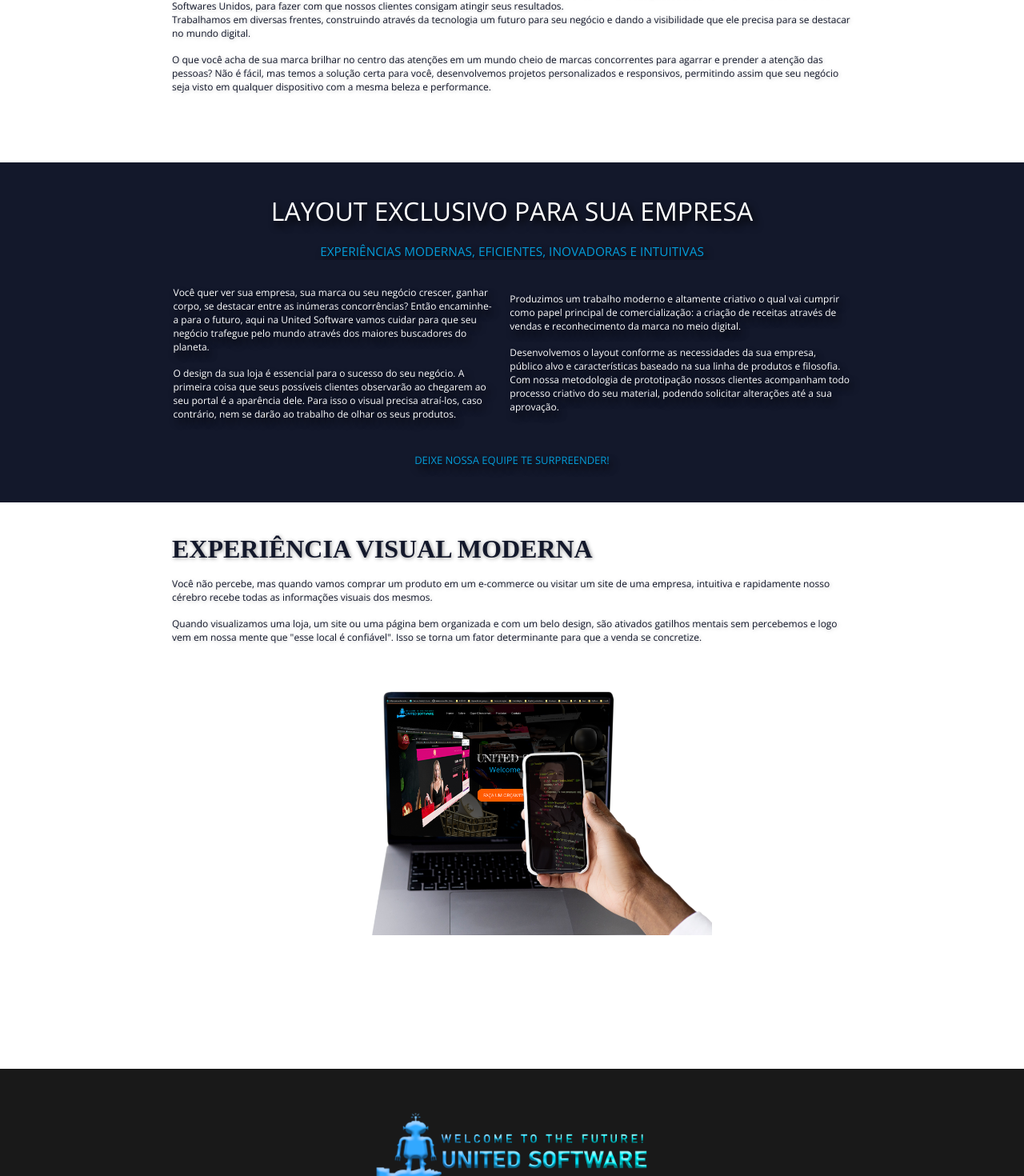
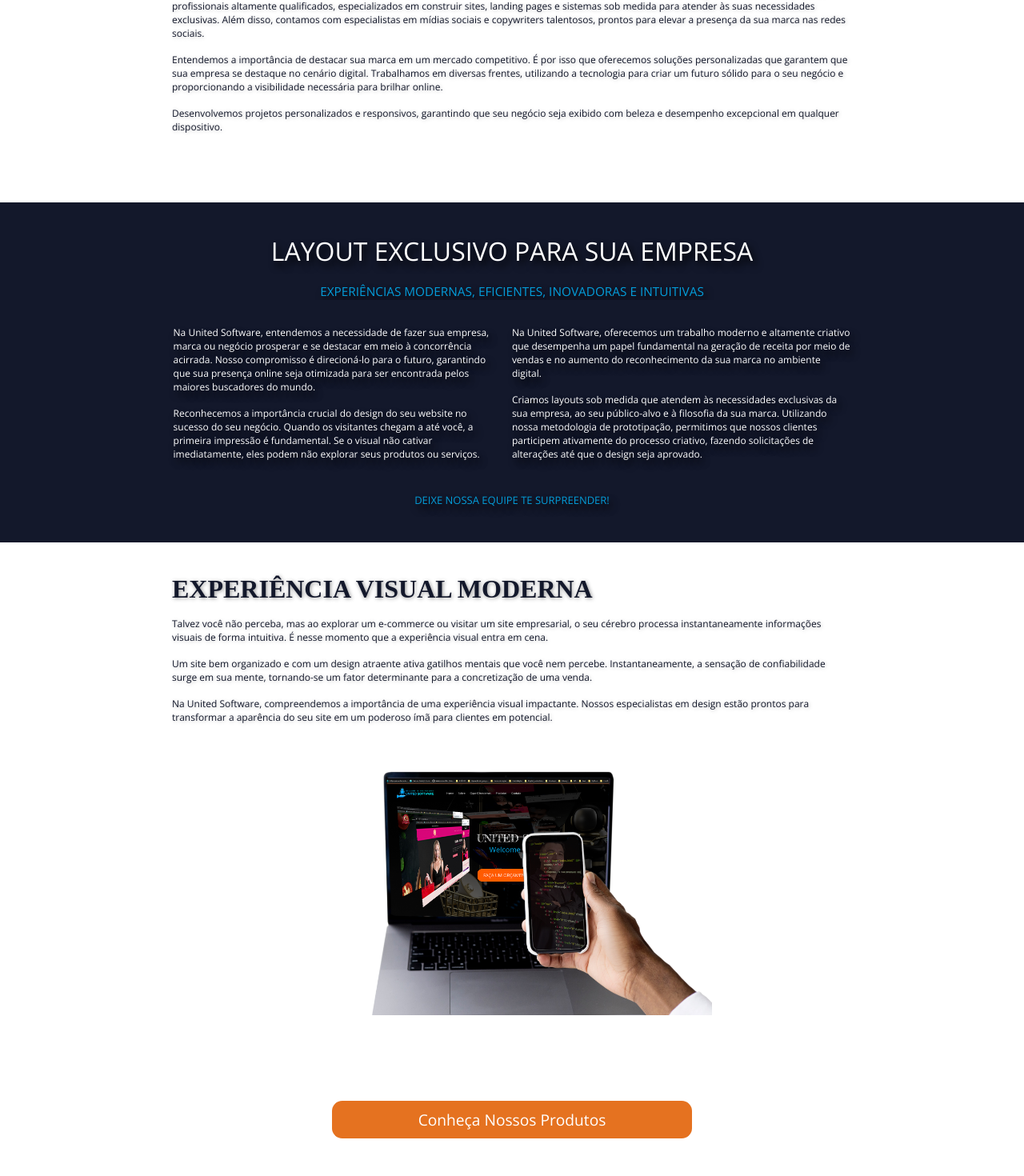
Before and after one commit to zezerinomattos/unitedsoftware, a React (Create React App) app: page / in a window 1280 px wide. Shown: the part 1352-2822 px from the top of the page at 80% size. Built offline with nearby package versions, Linux system fonts and the light colour scheme; a web font is replaced by a local one.

Commit message:
Ajuste nas copy da pagina de home.

```diff
--- a/src/views/Home/index.js
+++ b/src/views/Home/index.js
@@ -40,14 +40,15 @@ export default function Home(){
                 </div>
                 <div className='sobre-textos'>
                     <h2>SOBRE</h2>
-                    <span>Desenvolvimento de software sob medida para o seu negócio.</span>
+                    <span>United Software: Transformando Ideias em Realidade Digital.</span>
                     <p>
-                        A United Software surge com uma ideia de linkar sua loja, negócio e marca com o futuro, encaminhar seus passos a outro nível. United Software ou Softwares Unidos, para fazer com que nossos clientes consigam atingir seus resultados. <br/>
-
-                        Trabalhamos em diversas frentes, construindo através da tecnologia um futuro para seu negócio e dando a visibilidade que ele precisa para se destacar no mundo digital.
+                        Na United Software, estamos comprometidos em impulsionar o sucesso do seu negócio, conectando-o com o futuro digital. Somos uma equipe de profissionais altamente qualificados, especializados em construir sites, landing pages e sistemas sob medida para atender às suas necessidades exclusivas. Além disso, contamos com especialistas em mídias sociais e copywriters talentosos, prontos para elevar a presença da sua marca nas redes sociais.
                     </p>
                     <p>
-                        O que você acha de sua marca brilhar no centro das atenções em um mundo cheio de marcas concorrentes para agarrar e prender a atenção das pessoas? Não é fácil, mas temos a solução certa para você, desenvolvemos projetos personalizados e responsivos, permitindo assim que seu negócio seja visto em qualquer dispositivo com a mesma beleza e performance.
+                        Entendemos a importância de destacar sua marca em um mercado competitivo. É por isso que oferecemos soluções personalizadas que garantem que sua empresa se destaque no cenário digital. Trabalhamos em diversas frentes, utilizando a tecnologia para criar um futuro sólido para o seu negócio e proporcionando a visibilidade necessária para brilhar online.
+                    </p>
+                    <p>
+                        Desenvolvemos projetos personalizados e responsivos, garantindo que seu negócio seja exibido com beleza e desempenho excepcional em qualquer dispositivo.
                     </p>
                 </div>
             </section>
@@ -59,18 +60,18 @@ export default function Home(){
                     <div className='paginas-superior-texto'>
                         <div className='paginas-superior-texto-esq'>
                             <p>
-                                Você quer ver sua empresa, sua marca ou seu negócio crescer, ganhar corpo, se destacar entre as inúmeras concorrências? Então encaminhe-a para o futuro, aqui na United Software vamos cuidar para que seu negócio trafegue pelo mundo através dos maiores buscadores do planeta.
+                                Na United Software, entendemos a necessidade de fazer sua empresa, marca ou negócio prosperar e se destacar em meio à concorrência acirrada. Nosso compromisso é direcioná-lo para o futuro, garantindo que sua presença online seja otimizada para ser encontrada pelos maiores buscadores do mundo.
                             </p>
                             <p>
-                                O design da sua loja é essencial para o sucesso do seu negócio. A primeira coisa que seus possíveis clientes observarão ao chegarem ao seu portal é a aparência dele. Para isso o visual precisa atraí-los, caso contrário, nem se darão ao trabalho de olhar os seus produtos.
+                                Reconhecemos a importância crucial do design do seu website no sucesso do seu negócio. Quando os visitantes chegam a até você, a primeira impressão é fundamental. Se o visual não cativar imediatamente, eles podem não explorar seus produtos ou serviços.
                             </p>
                         </div>
                         <div className='paginas-superior-texto-dir'>
                             <p>
-                                Produzimos um trabalho moderno e altamente criativo o qual vai cumprir como papel principal de comercialização: a criação de receitas através de vendas e reconhecimento da marca no meio digital.
+                                Na United Software, oferecemos um trabalho moderno e altamente criativo que desempenha um papel fundamental na geração de receita por meio de vendas e no aumento do reconhecimento da sua marca no ambiente digital.
                             </p>
                             <p>
-                                Desenvolvemos o layout conforme as necessidades da sua empresa, público alvo e características baseado na sua linha de produtos e filosofia. Com nossa metodologia de prototipação nossos clientes acompanham todo processo criativo do seu material, podendo solicitar alterações até a sua aprovação.
+                                Criamos layouts sob medida que atendem às necessidades exclusivas da sua empresa, ao seu público-alvo e à filosofia da sua marca. Utilizando nossa metodologia de prototipação, permitimos que nossos clientes participem ativamente do processo criativo, fazendo solicitações de alterações até que o design seja aprovado.
                             </p>
                         </div>
                     </div>
@@ -80,16 +81,21 @@ export default function Home(){
                     <div className='paginas-inferior-textos'>
                         <h2>EXPERIÊNCIA VISUAL MODERNA</h2>
                         <p>
-                            Você não percebe, mas quando vamos comprar um produto em um e-commerce ou visitar um site de uma empresa, intuitiva e rapidamente nosso cérebro recebe todas as informações visuais dos mesmos.
+                            Talvez você não perceba, mas ao explorar um e-commerce ou visitar um site empresarial, o seu cérebro processa instantaneamente informações visuais de forma intuitiva. É nesse momento que a experiência visual entra em cena.
                         </p>
                         <p>
-                            Quando visualizamos uma loja, um site ou uma página bem organizada e com um belo design, são ativados gatilhos mentais sem percebemos e logo vem em nossa mente que "esse local é confiável". Isso se torna um fator determinante para que a venda se concretize.
+                            Um site bem organizado e com um design atraente ativa gatilhos mentais que você nem percebe. Instantaneamente, a sensação de confiabilidade surge em sua mente, tornando-se um fator determinante para a concretização de uma venda.
+                        </p>
+                        <p>
+                            Na United Software, compreendemos a importância de uma experiência visual impactante. Nossos especialistas em design estão prontos para transformar a aparência do seu site em um poderoso ímã para clientes em potencial.
                         </p>
                     </div>
                     <div className='paginas-inferior-img'>
                         <img src={imgPaginaCapa} alt="Imagem de Capa" />
                     </div>
                 </div>
+
+                <Link to="/produtos" className='linkProdutos animation'>Conheça Nossos Produtos</Link>
             </section>
 
             <Footer />
--- a/src/views/Home/responsive.css
+++ b/src/views/Home/responsive.css
@@ -73,4 +73,13 @@
         background-position: center center;
         background-size: cover;
     }
+
+    /*----------------------------*/
+    /*          SECTION PAGINAS   */
+    /*----------------------------*/
+
+    section.paginas a.linkProdutos{
+        padding: 0 10;
+        margin: 0 10px;
+    }
 }
--- a/src/views/Home/style.css
+++ b/src/views/Home/style.css
@@ -333,7 +333,46 @@ section.paginas div.paginas-inferior div.paginas-inferior-img img{
     max-width: 100%;
 }
 
+section.paginas a.linkProdutos{
+    max-width: 450px;
+    display: flex;
+    align-items: center;
+    justify-content: center;
+    text-decoration: none;
+    margin: auto;
+    font-size: max(18px, 1.5vw);
+    font-family: 'Open Sans', sans-serif;
+    padding: 10px 20px;
+    background-color: #ff6e40;
+    color: #ffffff;
+    border-radius: 0.8rem;
+    transition: .5s ease-out;
+}
+
+section.paginas a.animation{
+    animation-name: btnLinkProdutos;
+    animation-duration: 1.1s;
+    animation-iteration-count: infinite;
+}
+
+section.paginas a.linkProdutos:hover {
+    transform:  scale(1.1);
+    animation: none;
+    background-color: #ff8c66;
+}
 
 /*----------------------------*/
-/*          SECTION PAGINAS   */
+/*          ANIMAÇÕES         */
 /*----------------------------*/
+@keyframes btnLinkProdutos {
+    0%{
+        background-color: #d44f03;
+    }
+    50%{
+        background-color: #f39039;
+    }
+
+    100%{
+        background-color: #d44f03;
+    }
+}
```
